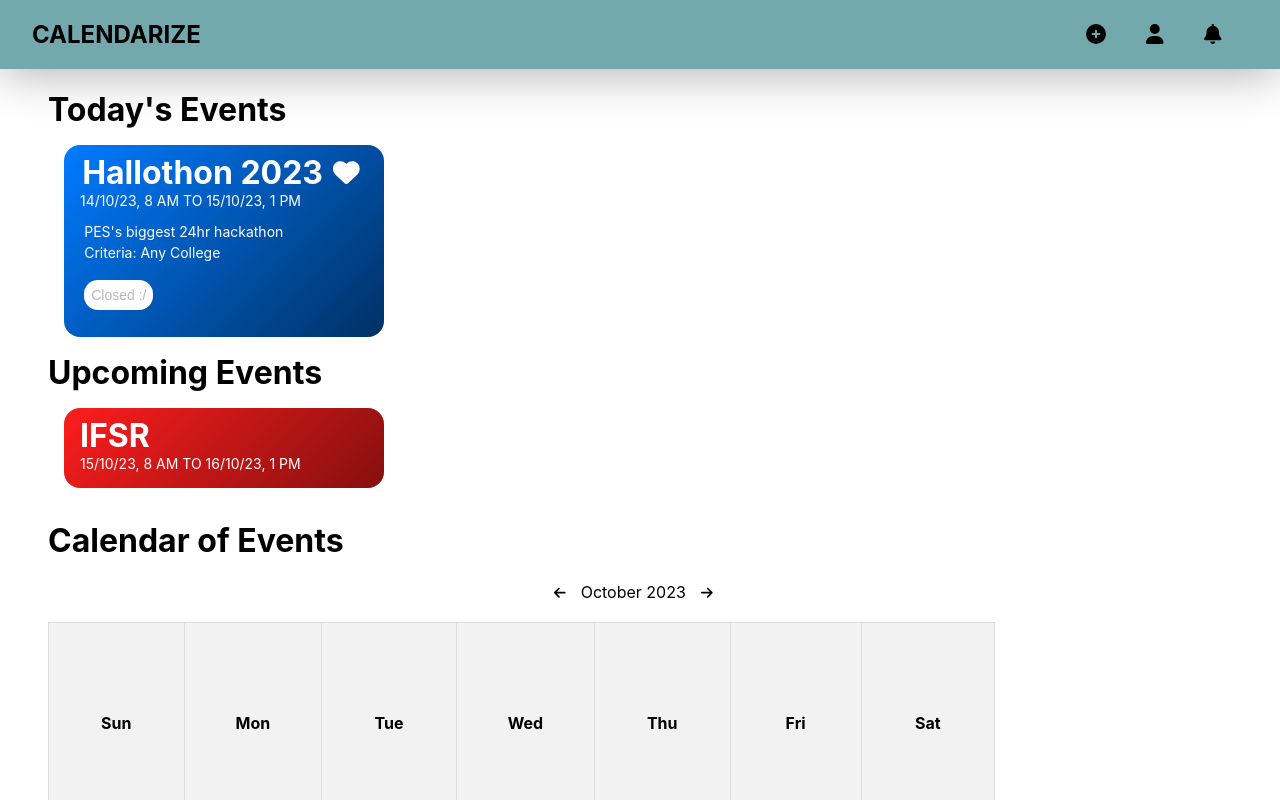
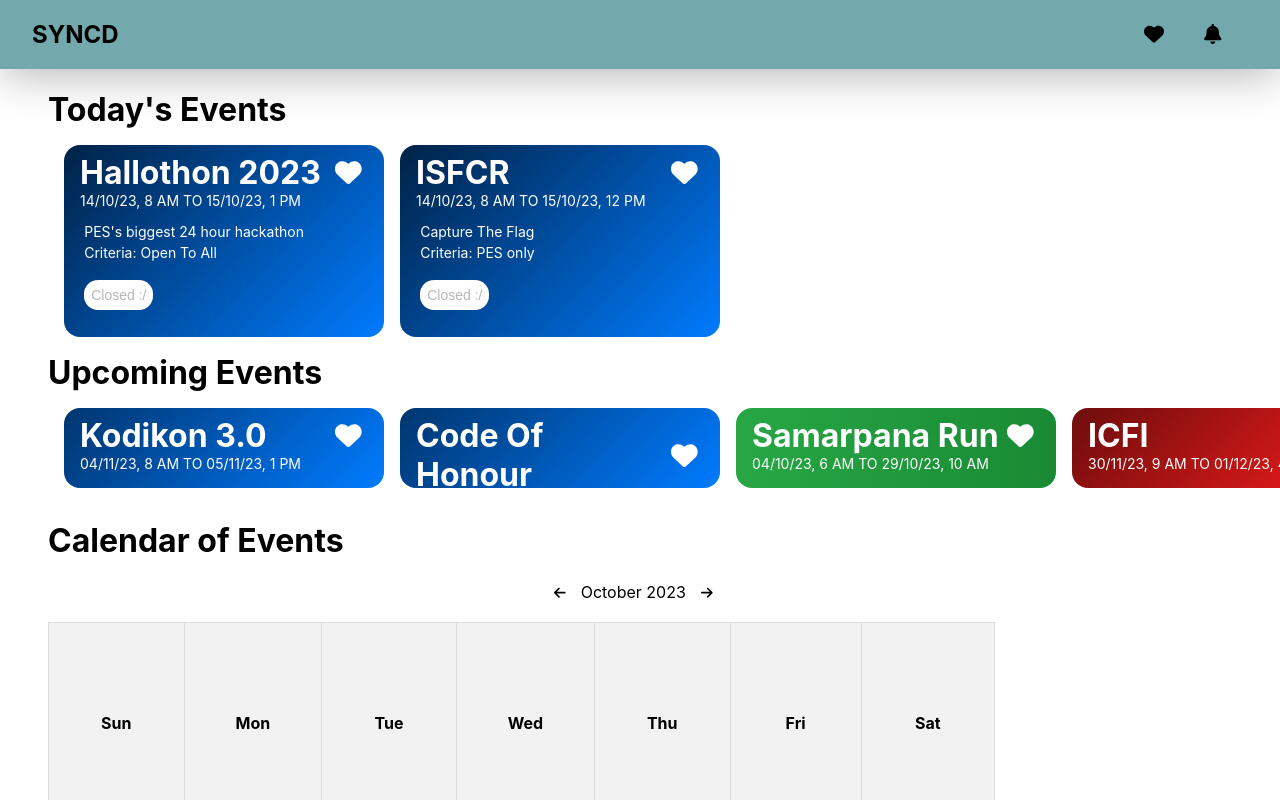
Before and after one commit to musashi-13/Calendarize, a React (Create React App) app in the folder calendarize/: page / in a window 1280 px wide. Shown: the top 800 px of the page. Built offline with nearby package versions, Linux system fonts and the light colour scheme.

Commit message:
Fixed reading json

```diff
--- a/calendarize/src/App.css
+++ b/calendarize/src/App.css
@@ -11,7 +11,7 @@
 .nameLogo{
   flex: 1;
 }
-.addEvent, .profile, .notifications{
+.likedEvents, .notifications{
   height: 1.5 em;
   background-color: #73A9AD;
   border: none;
--- a/calendarize/src/App.js
+++ b/calendarize/src/App.js
@@ -3,16 +3,15 @@ import TodayCardContainer from './TodayContainer';
 import UpcomingCardContainer from './UpcomingContainer';
 import Calendar from './calendar';
 import { FontAwesomeIcon } from '@fortawesome/react-fontawesome'
-import { faUser, faCirclePlus, faBell } from '@fortawesome/free-solid-svg-icons'
+import { faHeart, faBell } from '@fortawesome/free-solid-svg-icons'
 
 
 function App() {
   return (
     <div>
       <nav className="navBar">
-        <h1 className="nameLogo">CALENDARIZE</h1>
-        <button className="addEvent"><FontAwesomeIcon icon={faCirclePlus} size="xl" /></button>
-        <button className="profile"><FontAwesomeIcon icon={faUser} size="xl"/></button>
+        <h1 className="nameLogo">SYNCD</h1>
+        <button className="likedEvents"><FontAwesomeIcon icon={faHeart} size="xl" /></button>
         <button className="notifications"><FontAwesomeIcon icon={faBell} size="xl"/></button>
       </nav>
       <h1 className="todayEvents">Today's Events</h1>
--- a/calendarize/src/CardTheme.js
+++ b/calendarize/src/CardTheme.js
@@ -1,10 +1,10 @@
 const cardTheme = {
-    red: 'linear-gradient(-225deg, rgba(253,29,29,1) 0px, rgba(0,0,0,1) 600px)',
-    hackathon: 'linear-gradient(-225deg, rgba(0,123,255,1) 0px, rgba(0,0,0,1) 600px)',
-    green: 'linear-gradient(to right, #28A745, #198A34)',
-    black: 'linear-gradient(to right, #333333, #000000)',
-    cyan: 'linear-gradient(to right, #17A2B8, #138496)',
-    yellow: 'linear-gradient(to right, #FFC107, #FFA000)',
+  Conference: 'linear-gradient(-45deg, rgba(253,29,29,1) 0px, rgba(0,0,0,1) 500px)',
+  Hackathon: 'linear-gradient(-45deg, rgba(0,123,255,1) 0px, rgba(0,0,0,1) 500px)',
+  Marathon: 'linear-gradient(to right, #28A745, #198A34)',
+  Cultural: 'linear-gradient(to right, #333333, #000000)',
+  OpenMic: 'linear-gradient(to right, #17A2B8, #138496)',
+  Academic: 'linear-gradient(to right, #FFC107, #FFA000)',
   };
 
   export default cardTheme;
--- a/calendarize/src/CollegeEvents.json
+++ b/calendarize/src/CollegeEvents.json
@@ -1,26 +1,98 @@
-[
-  {
-    "id": 0,
+[{
   "eventName": "Hallothon 2023",
   "eventFrom": "2023-10-14T08:00:00",
   "eventTo": "2023-10-15T13:00:00",
-    "studentCriteria": "Any College",
-    "regLink": "https://www.hallothon.com/?fbclid=PAAabn1Gk4OtChVaUkPY0t-GoneHNI8W4-PtKrhiztV1f3Q0sL72AhfNDqfwo",
+  "studentCriteria": "Open To All",
+  "regLink": "fa",
   "regStatus": "2023-10-12T23:00:00",
-    "eventDesc": "PES's biggest 24hr hackathon",
-    "eventTheme": "hackathon",
+  "eventDesc": "PES's biggest 24 hour hackathon",
+  "eventTheme": "Hackathon",
   "like": 0
 },
 {
-    "id": 1,
-    "eventName": "IFSR",
-    "eventFrom": "2023-10-15T08:00:00",
-    "eventTo": "2023-10-16T13:00:00",
-    "studentCriteria": "Any College",
-    "regLink": "https://www.hallothon.com/?fbclid=PAAabn1Gk4OtChVaUkPY0t-GoneHNI8W4-PtKrhiztV1f3Q0sL72AhfNDqfwo",
-    "regStatus": "2023-10-15T13:00:00",
-    "eventDesc": "PES's 2nd biggest 24hr hackathon",
-    "eventTheme": "red",
+  "eventName": "Kodikon 3.0",
+  "eventFrom": "2023-11-04T08:00:00",
+  "eventTo": "2023-11-05T13:00:00",
+  "studentCriteria": "Open To All",
+  "regLink": "fa",
+  "regStatus": "2023-10-12T23:00:00",
+  "eventDesc": "One of the most anticipated hackathons",
+  "eventTheme": "Hackathon",
   "like": 0
-  }
-]
+},
+{
+  "eventName": "Code Of Honour",
+  "eventFrom": "2023-11-04T08:00:00",
+  "eventTo": "2023-11-05T13:00:00",
+  "studentCriteria": "PES only",
+  "regLink": "fa",
+  "regStatus": "2023-10-12T23:00:00",
+  "eventDesc": "Mathematics",
+  "eventTheme": "Hackathon",
+  "like": 0
+},
+{
+  "eventName": "Samarpana Run",
+  "eventFrom": "2023-10-04T06:00:00",
+  "eventTo": "2023-10-29T10:00:00",
+  "studentCriteria": "Open to All",
+  "regLink": "fa",
+  "regStatus": "2023-10-12T23:00:00",
+  "eventDesc": "Run for Martyrs",
+  "eventTheme": "Marathon",
+  "like": 0
+},
+{
+  "eventName": "ICFI",
+  "eventFrom": "2023-11-30T09:00:00",
+  "eventTo": "2023-12-01T16:00:00",
+  "studentCriteria": "Open To All",
+  "regLink": "fa",
+  "regStatus": "2023-11-10T23:00:00",
+  "eventDesc": "Research Paper",
+  "eventTheme": "Conference",
+  "like": 0
+},
+{
+  "eventName": "ISFCR",
+  "eventFrom": "2023-10-14T08:00:00",
+  "eventTo": "2023-10-15T12:00:00",
+  "studentCriteria": "PES only",
+  "regLink": "fa",
+  "regStatus": "2023-10-10T23:00:00",
+  "eventDesc": "Capture The Flag",
+  "eventTheme": "Hackathon"
+},
+{
+  "eventName": "Navratri Utsav",
+  "eventFrom": "2023-10-18T16:00:00",
+  "eventTo": "2023-10-18T18:00:00",
+  "studentCriteria": "PES only",
+  "regLink": "fa",
+  "regStatus": "2023-10-16T23:00:00",
+  "eventDesc": "festival celebration",
+  "eventTheme": "Cultural",
+  "like": 0
+},
+{
+  "eventName": "Birds of a Feather",
+  "eventFrom": "2023-10-18T14:00:00",
+  "eventTo": "2023-10-14T16:00:00",
+  "studentCriteria": "PES only",
+  "regLink": "fa",
+  "regStatus": "2023-10-12T23:00:00",
+  "eventDesc": "Come speak your Heart Out",
+  "eventTheme": "OpenMic",
+  "like": 0
+},
+{
+  "eventName": "ISA Script Review",
+  "eventFrom": "2023-10-16T15:45:00",
+  "eventTo": "2023-10-16T16:30:00",
+  "studentCriteria": "PES only",
+  "regLink": "fa",
+  "regStatus": "2023-10-16T23:00:00",
+  "eventDesc": "To reviewq your ISA Papers",
+  "eventTheme": "Academic",
+  "like": 0
+}]
--- a/calendarize/src/Today.js
+++ b/calendarize/src/Today.js
@@ -7,11 +7,11 @@ import { FontAwesomeIcon } from "@fortawesome/react-fontawesome";
 function TodayCard(props) {
   const [isLiked, setIsLiked] = useState(props.like);
   const handleLike = () => {
-    setIsLiked(!isLiked); // Toggle isLiked
+    setIsLiked(!isLiked);
   };
   return (
     <div className="TodayCard" style={{ background: props.linearGradient }}>
-      <div style={{display: "flex", justifyContent: "space-around"}}>
+      <div style={{display: "flex", justifyContent: "space-between"}}>
         <h1 style={{margin:0}}>{props.EventName}</h1>
       <button className={`heartButton ${isLiked ? 'liked' : ''}`} onClick={handleLike}><FontAwesomeIcon icon={faHeart} size="2xl" />
       </button>
--- a/calendarize/src/TodayContainer.js
+++ b/calendarize/src/TodayContainer.js
@@ -53,7 +53,6 @@ function TodayCardContainer() {
           hour: 'numeric',
           hour12: true,
         });
-        console.log(cardTheme[cEvent.eventTheme])
         const gradientStyle = cardTheme[cEvent.eventTheme];
 
         if (
--- a/calendarize/src/UpcomingContainer.js
+++ b/calendarize/src/UpcomingContainer.js
@@ -2,7 +2,6 @@ import React, { useRef, useState } from 'react';
 import UpcomingCard from './upcoming';
 import CollegeEvents from './CollegeEvents.json';
 import cardTheme from './CardTheme';
-import Calendar from './calendar';
 
 
 function UpcomingCardContainer() {
@@ -61,11 +60,12 @@ function UpcomingCardContainer() {
         const gradientStyle = cardTheme[cEvent.eventTheme];
 
         if (
-          eventFromDate.getDate() === tomorrow.getDate() &&
-          eventFromDate.getMonth() === tomorrow.getMonth() &&
-          eventFromDate.getFullYear() === tomorrow.getFullYear()
+          eventFromDate.getDate() === today.getDate() &&
+          eventFromDate.getMonth() === today.getMonth() &&
+          eventFromDate.getFullYear() === today.getFullYear()
         ) {
-
+          return null;
+        }else {
           return(
             <div
           onMouseDown={handleMouseDown}
@@ -84,8 +84,6 @@ function UpcomingCardContainer() {
           />
           </div>
           )
-        }else {
-          return null;
         }
       })
       }
--- a/calendarize/src/upcoming.js
+++ b/calendarize/src/upcoming.js
@@ -1,9 +1,21 @@
-import React from "react";
+import React, { useState } from "react";
+import { faHeart } from '@fortawesome/free-solid-svg-icons'
+import { FontAwesomeIcon } from "@fortawesome/react-fontawesome";
+
+
 
 function UpcomingCard(props) {
+  const [isLiked, setIsLiked] = useState(props.like);
+  const handleLike = () => {
+    setIsLiked(!isLiked);
+  };
   return (
     <div className="UpcomingCard" style={{ background: props.linearGradient }}>
+      <div style={{display: "flex", justifyContent: "space-between"}}>
       <h1 style={{margin:0}}>{props.EventName}</h1>
+    <button className={`heartButton ${isLiked ? 'liked' : ''}`} onClick={handleLike}><FontAwesomeIcon icon={faHeart} size="2xl" />
+    </button>
+    </div>
       <p style={{marginTop:0, marginBottom: '1em', fontSize:'14px', textTransform: "uppercase"}}>{props.EventFrom} to {props.EventTo}</p>
       <p style={{margin:'0.3em', fontSize:'14px',}}>{props.EventDesc}</p>
       <p style={{marginTop:'0.3em',marginLeft:'0.3em', marginBottom: '1em', fontSize:'14px',}}>Criteria: {props.StudentCrit}</p>
```
Also changed, not shown: calendarize/src/likedFunction.js (added, +18 -0 lines). Lines whose indentation alone changed are shown as unchanged.
